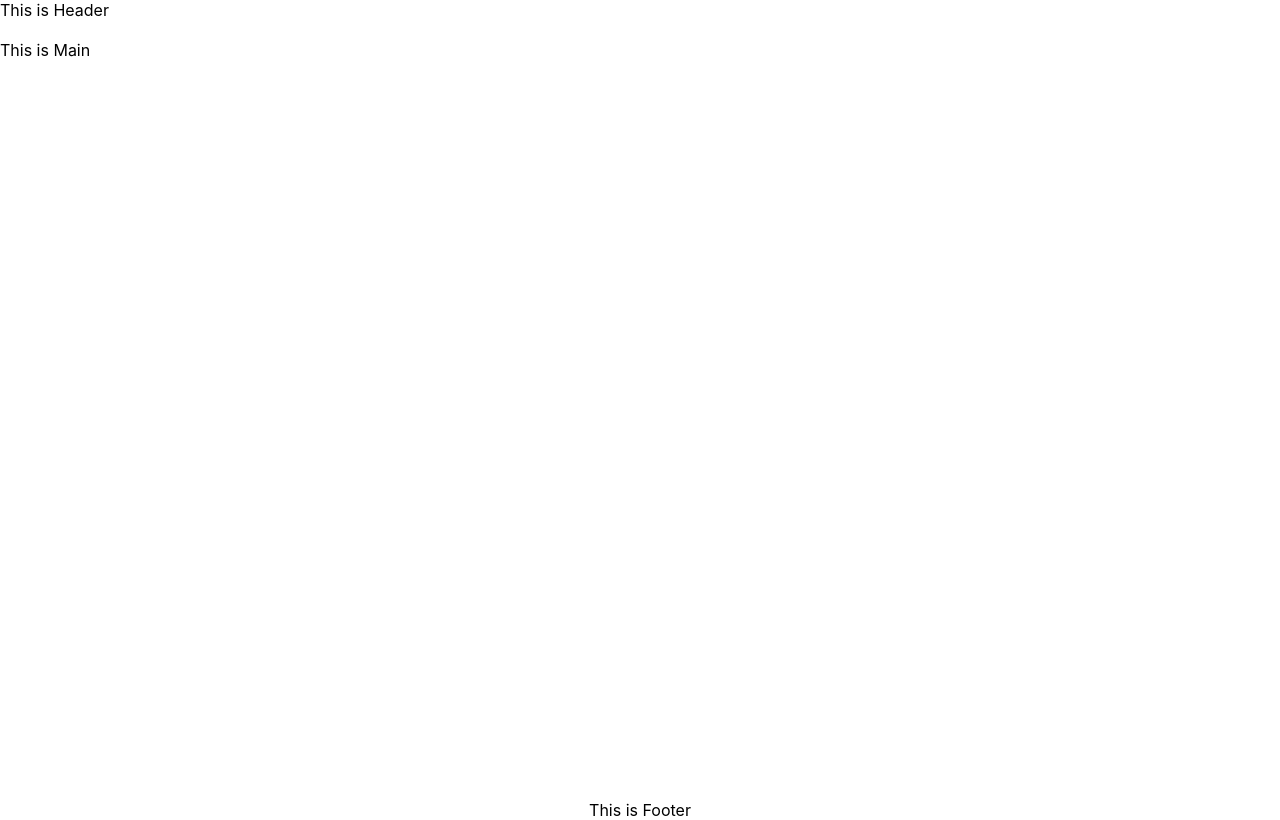
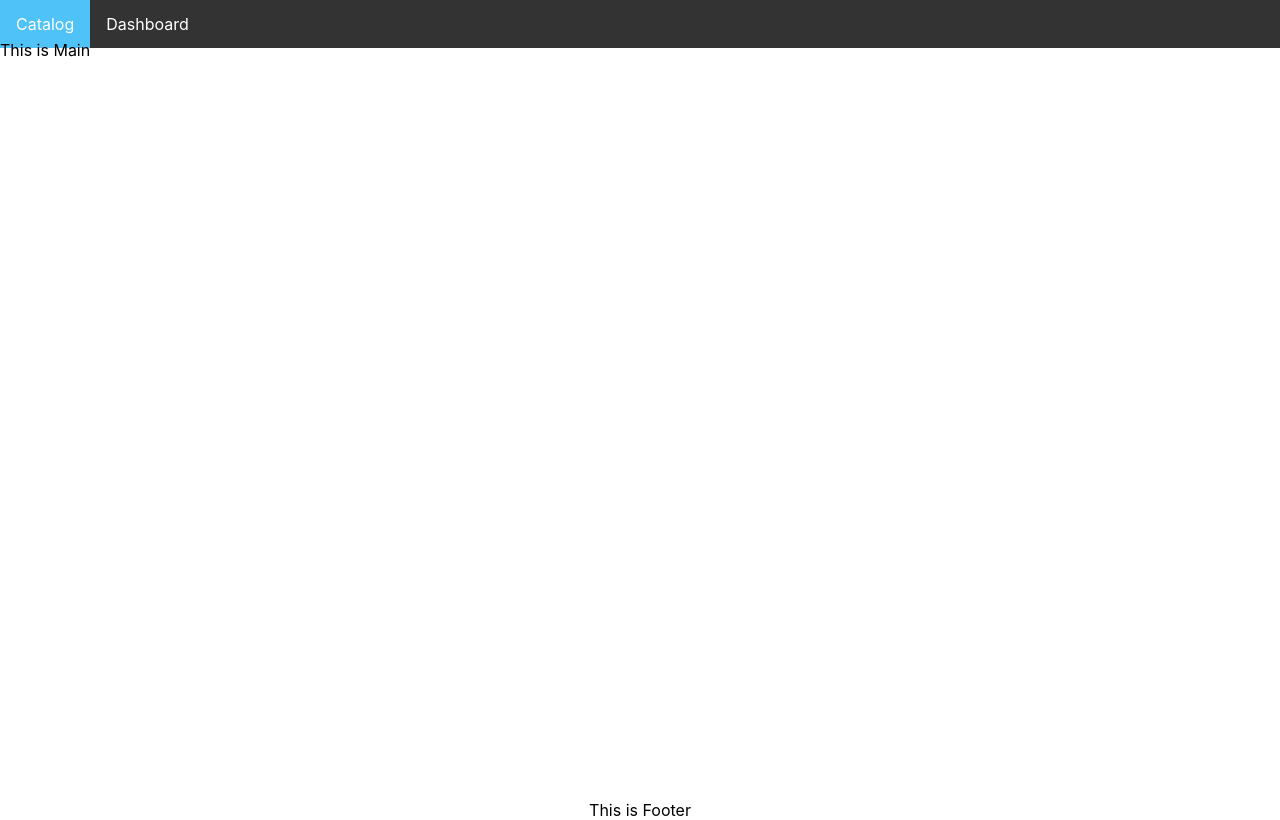
Before and after one commit to shehancshanaka/MERN-Library-Management-System, a React (Create React App) app in the folder library_management_system_mern/: page / in a window 1280 px wide. Built offline with nearby package versions, Linux system fonts and the light colour scheme.

Commit message:
Add Nabar Component

```diff
--- a/library_management_system_mern/src/App.js
+++ b/library_management_system_mern/src/App.js
@@ -1,12 +1,22 @@
 
-import {Header,Main,Footer} from "./components/Layout"
+import { Header, Main, Footer } from "./components/Layout"
+import {NavBar,NavItem,NavLink} from './components/navbar'
 function App() {
   return (
     <>
-      <Header> This is Header</Header>
+      <Header>
+        <NavBar>
+          <NavItem>
+            <NavLink href='#'>Catalog</NavLink>
+          </NavItem>
+          <NavItem>
+            <NavLink href='#'>Dashboard</NavLink>
+          </NavItem>
+        </NavBar>
+      </Header>
       <Main>This is Main</Main>
       <Footer>This is Footer</Footer>
-      </>
+    </>
   );
 }
 
--- /dev/null
+++ b/library_management_system_mern/src/components/navbar.js
@@ -0,0 +1,29 @@
+import styled from "styled-components";
+
+export const NavBar = styled.ul`
+  list-style-type: none;
+  margin: 0;
+  padding: 0;
+  overflow: hidden;
+  background-color: #333;
+`;
+
+export const NavLink = styled.a`
+  display: block;
+  color: white;
+  padding: 14px 16px;
+  text-align: center;
+  text-decoration: none;
+
+  :hover {
+    background-color: #4fc3f7;
+
+    .active {
+      background-color: #04aa6d;
+    }
+  }
+`;
+
+export const NavItem = styled.li`
+  float: left;
+`;
```
